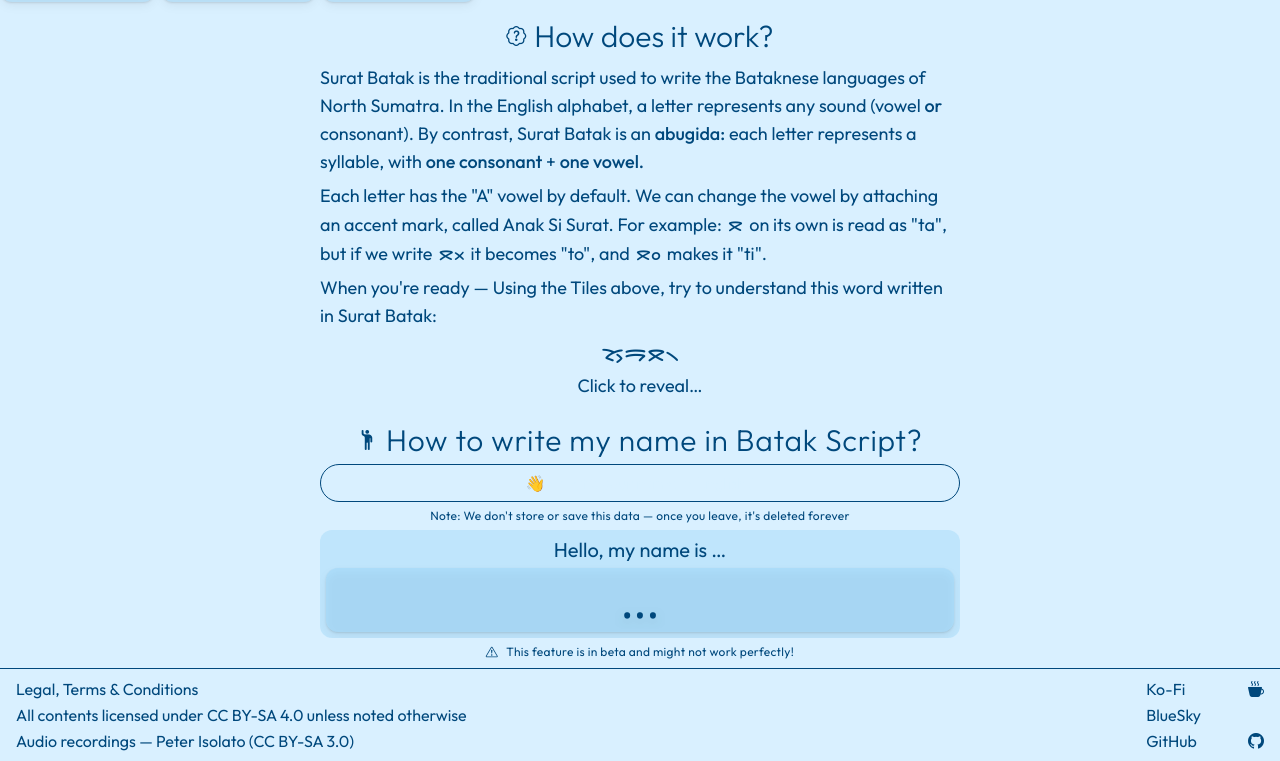
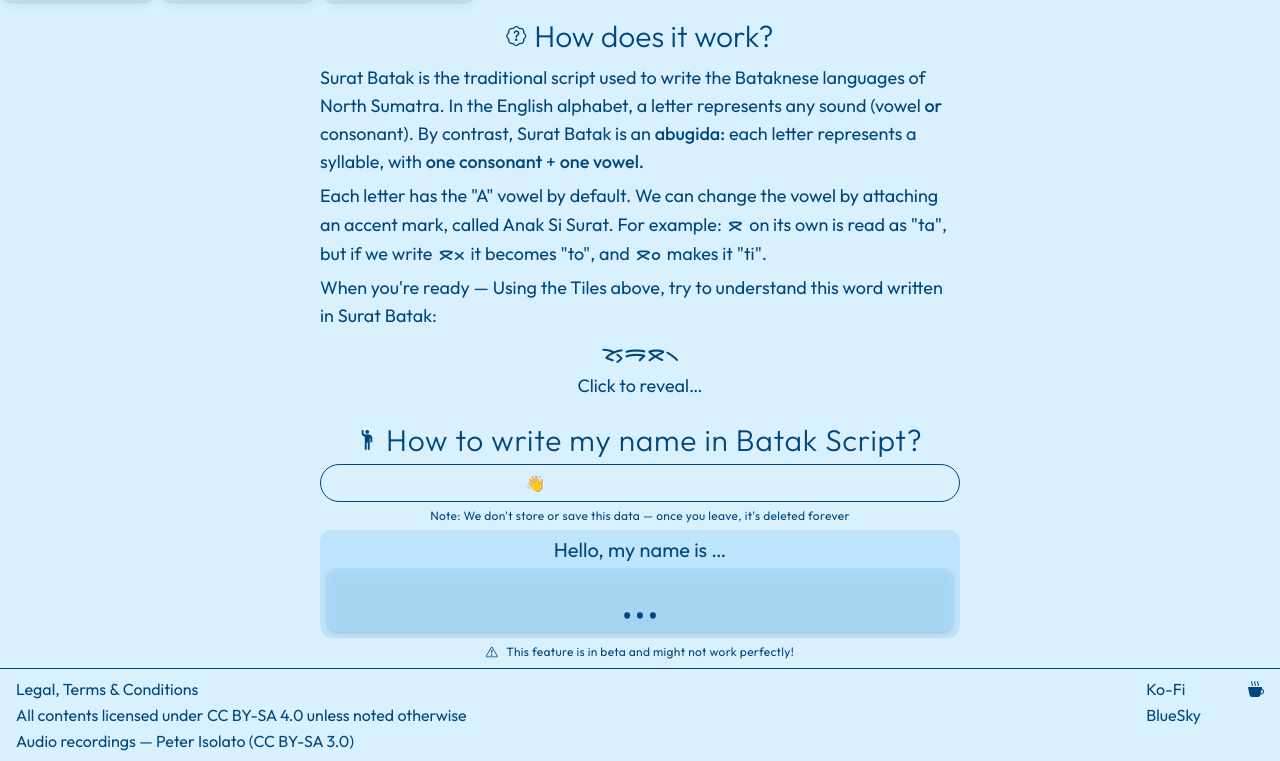
Before and after one commit to matthew-mcewen/surat, a Next.js app in the folder surat/: page / in a window 1280 px wide. Shown: the part 611-1372 px from the top of the page. Built offline with nearby package versions, Linux system fonts and the light colour scheme.

Commit message:
rm github for now

```diff
--- a/surat/src/app/page.js
+++ b/surat/src/app/page.js
@@ -74,10 +74,10 @@ export function Footer() {
                         <p>BlueSky</p>
                         <i className={"bi-bluesky justify-self-end"}/>
                     </Link>
-                    <Link href={"https://github.com/mattmacc/surat"} className={"grid grid-cols-2 gap-2"}>
-                        <p>GitHub</p>
-                        <i className={"bi-github justify-self-end"}/>
-                    </Link>
+                    {/*<Link href={"https://github.com/"} className={"grid grid-cols-2 gap-2"}>*/}
+                    {/*    <p>GitHub</p>*/}
+                    {/*    <i className={"bi-github justify-self-end"}/>*/}
+                    {/*</Link>*/}
                 </div>
             </footer>
         </>
```
